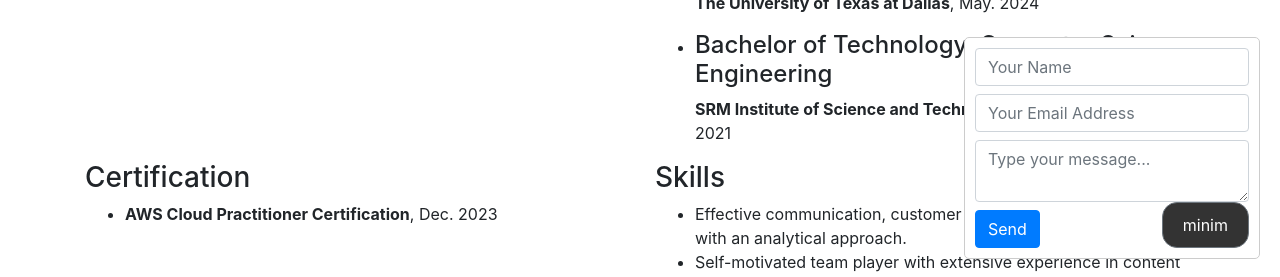
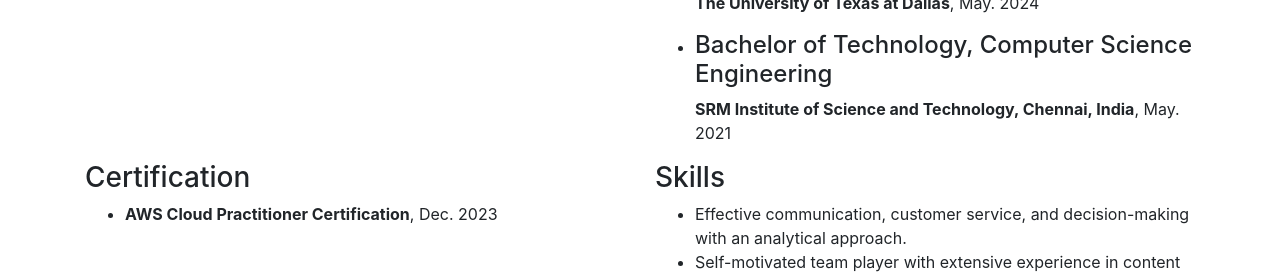
Before and after one commit to ankurlaroia/laroia.github.io, a website: page index.html in a window 1280 px wide. Shown: the part 521-798 px from the top of the page. Drawn offline with nearby package versions, Linux system fonts and the light colour scheme.

Commit message:
Update index.html

```diff
--- a/index.html
+++ b/index.html
@@ -80,7 +80,6 @@
                     <li>Social media marketing, and design leadership.</li>
                     <li>Programming languages: R, Python, SQL.</li>
                     <li>Machine learning libraries and frameworks: TensorFlow, scikit-learn, Pandas, Numpy, Matplotlib.</li>
-<!-- Add more skills as needed -->
                 </ul>
             </div>
         </div>
@@ -90,14 +89,12 @@
                 <h3>Projects</h3>
                 <h4>Credit Risk Modeling</h4>
                 <p>Developed and deployed a sophisticated machine learning model using TensorFlow, achieving a 96.1% accuracy rate in predicting customer churn.</p>
-<!-- Add more projects as needed -->
             </div>
             <div class="col-md-6">
                 <h3>Professional Experience</h3>
                 <h4>Data Science Intern</h4>
                 <p><strong>Wolters Kluwer, Houston, Texas</strong>, Jun. 2023 - Aug. 2023</p>
                 <p>Demonstrated expertise in designing predictive models and implementing AI solutions to address governance, risk, and compliance challenges within dynamic markets during an internship tenure.</p>
-<!-- Add more professional experiences as needed -->
             </div>
         </div>
 
@@ -119,35 +116,6 @@
         <p><a href="https://www.linkedin.com/in/ankurlaroia1/">https://www.linkedin.com/in/ankurlaroia1/</a></p>
     </div>
 </section>
- <!--
-<section id="chat" class="bg-dark py-5 text-white">
-<div class="container">
-<h2>Chat with Me</h2>
-<div class="chat-form">
-<form id="message-form" action="/send-email" method="post">
-<input type="text" id="name-input" name="name" placeholder="Your Name" class="form-control mb-2">
-<input type="email" id="email-input" name="email" placeholder="Your Email Address" required class="form-control mb-2">
-<textarea id="message-input" name="message" placeholder="Type your message..." required class="form-control mb-2"></textarea>
-<input type="submit" value="Send" class="btn btn-primary">
-</form>
-</div>
--->
-<!-- Chat widget -->
-<div id="chat-widget" class="chat-widget">
-    <div class="chat-form">
-        <form id="message-form" action="/send-email" method="post">
-            <input type="text" id="name-input" name="name" placeholder="Your Name" class="form-control mb-2">
-            <input type="email" id="email-input" name="email" placeholder="Your Email Address" required class="form-control mb-2">
-            <textarea id="message-input" name="message" placeholder="Type your message..." required class="form-control mb-2"></textarea>
-            <input type="submit" value="Send" class="btn btn-primary">
-        </form>
-        <button id="minimize-button" class="minimize-button btn btn-secondary">minim</button>
-    </div>
-</div>
-<!-- Minimized chat button -->
-<div id="minimized-chat-button" class="minimize-button minimized">Chat</div>
-</div>
-</section>
 
 </main>
 
```
Lines whose indentation alone changed are shown as unchanged.
